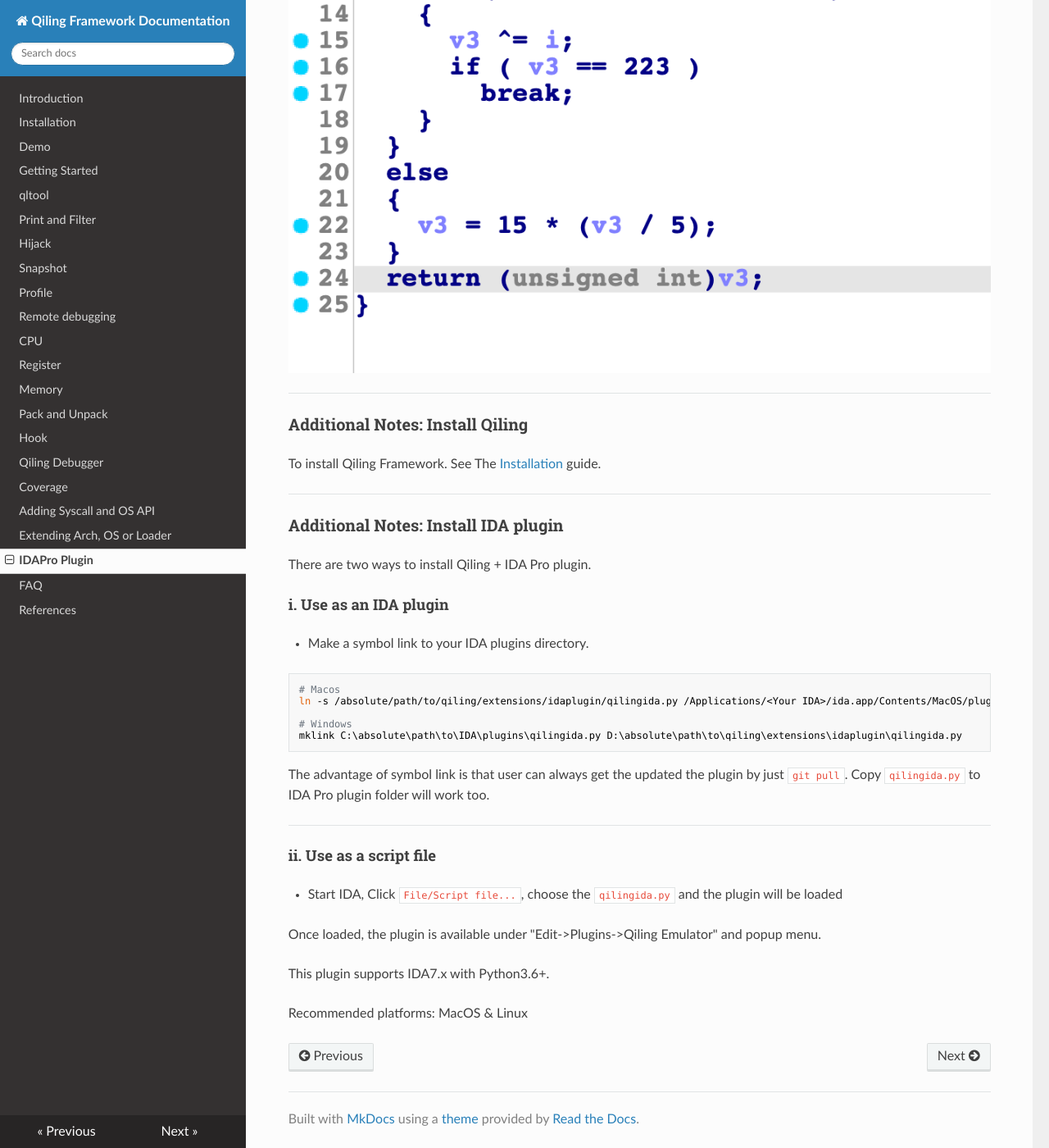
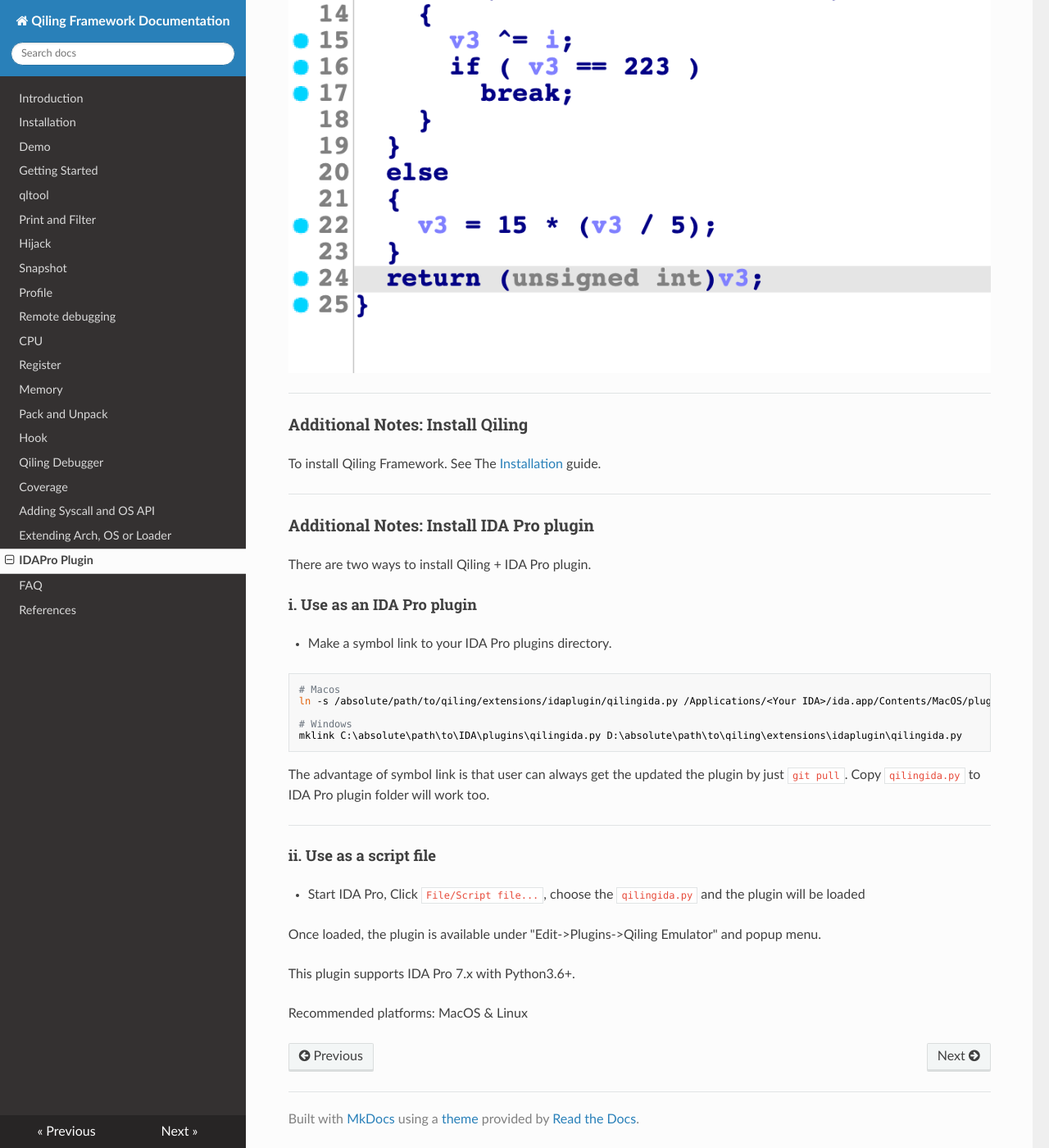
Before and after one commit to qilingframework/rtfd.io, an MkDocs documentation site: the page built from docs/ida.md, in a window 1280 px wide and 1400 px high, scrolled down 16527 px. Shown: the whole window at 82% size. Built offline with MkDocs 1.6.1, drawn with Linux system fonts in a browser that asks for light colours; nearby versions of some CDN libraries; some of the changed text lies outside the part shown.

Commit message:
Update ida.md

````diff
--- a/docs/ida.md
+++ b/docs/ida.md
@@ -4,7 +4,7 @@ title: Guide to Qiling Emulator + IDA Pro
 
 ### Introduction
 
-This a plugin for [IDA Pro](https://www.hex-rays.com/products/ida/) which enables IDA Pro and [Qiling](https://github.com/qilingframework/qiling) to interact. In this way, IDA can debug, emulate and instrument binaries for multiple platforms and architectures from one single operation system.
+This a plugin for [IDA Pro](https://www.hex-rays.com/products/ida/) which enables IDA Pro and [Qiling](https://github.com/qilingframework/qiling) to interact. In this way, IDA Pro can debug, emulate and instrument binaries for multiple platforms and architectures from one single operation system.
 
 With the customizable scripting capability, it takes the plugin to higher level. Hooking codes and addresses, dynamic hotpatch on-the-fly, hijack loaded library, hijack syscall and other advanced API from Qiling Frame are able to perform within IDA Pro's powerful disassembly and decompile interface.
 
@@ -30,7 +30,7 @@ All of these can be achieved on one computer, no remote debug server or no virtu
 
 Let’s look at the quick Qiling + IDA Pro Plugin Demo: Instrument and Decrypt Mirai's Secret
 
-[![Qiling's IDAPro Plugin: Instrument and Decrypt Mirai's Secret](https://i.ytimg.com/vi/ZWMWTq2WTXk/0.jpg)](https://www.youtube.com/watch?v=ZWMWTq2WTXk)
+[![Qiling's IDA Pro Plugin: Instrument and Decrypt Mirai's Secret](https://i.ytimg.com/vi/ZWMWTq2WTXk/0.jpg)](https://www.youtube.com/watch?v=ZWMWTq2WTXk)
 
 ---
 
@@ -239,13 +239,13 @@ To install Qiling Framework. See The [Installation](https://docs.qiling.io/en/la
 
 ---
 
-### Additional Notes: Install IDA plugin
+### Additional Notes: Install IDA Pro plugin
 
 There are two ways to install Qiling + IDA Pro plugin.
 
-#### i. Use as an IDA plugin
+#### i. Use as an IDA Pro plugin
 
-- Make a symbol link to your IDA plugins directory.
+- Make a symbol link to your IDA Pro plugins directory.
 
 ```bash
 # Macos
@@ -261,10 +261,10 @@ The advantage of symbol link is that user can always get the updated the plugin
 
 #### ii. Use as a script file
 
-- Start IDA, Click `File/Script file...`, choose the `qilingida.py` and the plugin will be loaded
+- Start IDA Pro, Click `File/Script file...`, choose the `qilingida.py` and the plugin will be loaded
 
 Once loaded, the plugin is available under "Edit->Plugins->Qiling Emulator" and popup menu.
 
-This plugin supports IDA7.x with Python3.6+.
+This plugin supports IDA Pro 7.x with Python3.6+.
 
 Recommended platforms: MacOS & Linux
````
